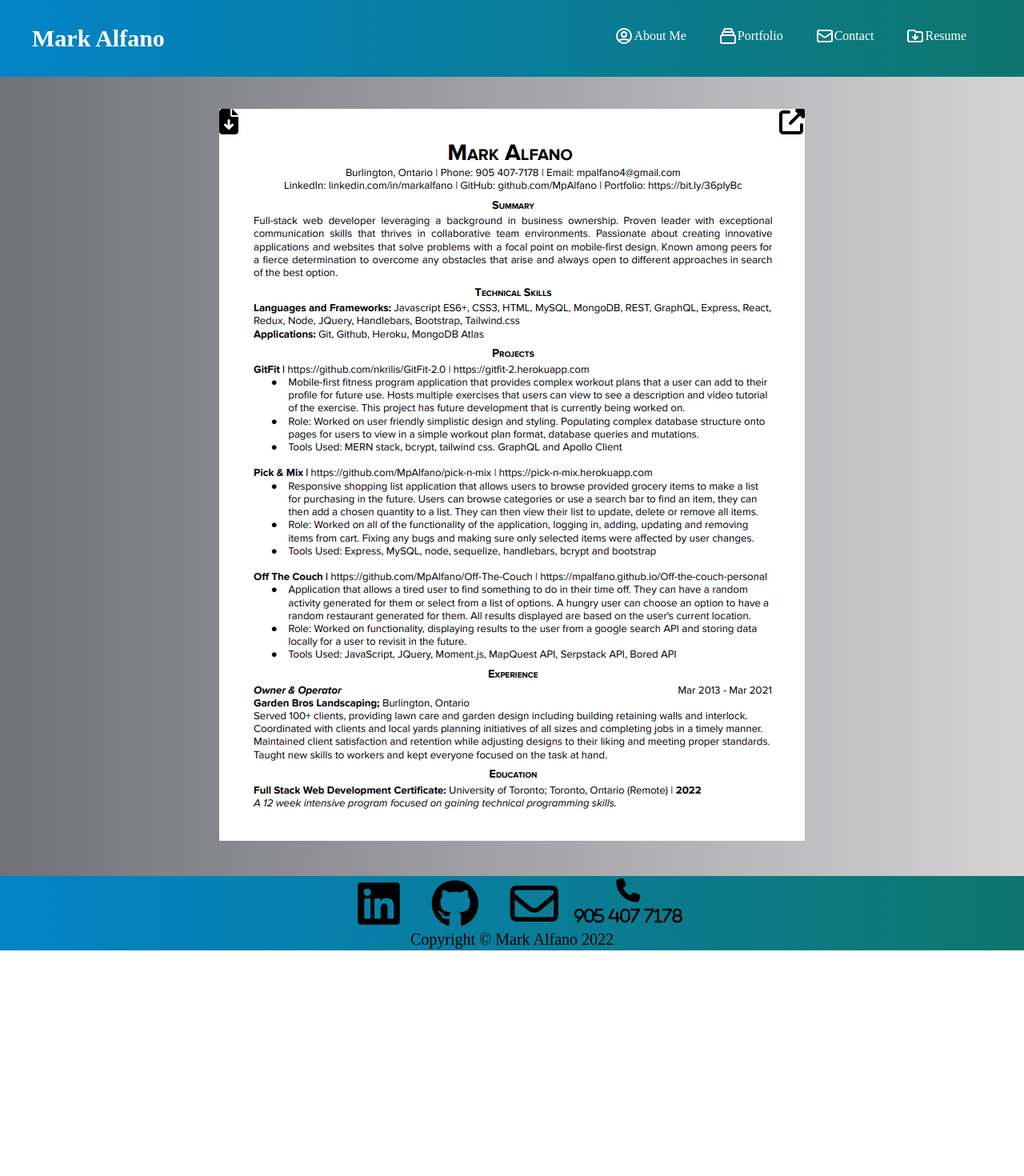
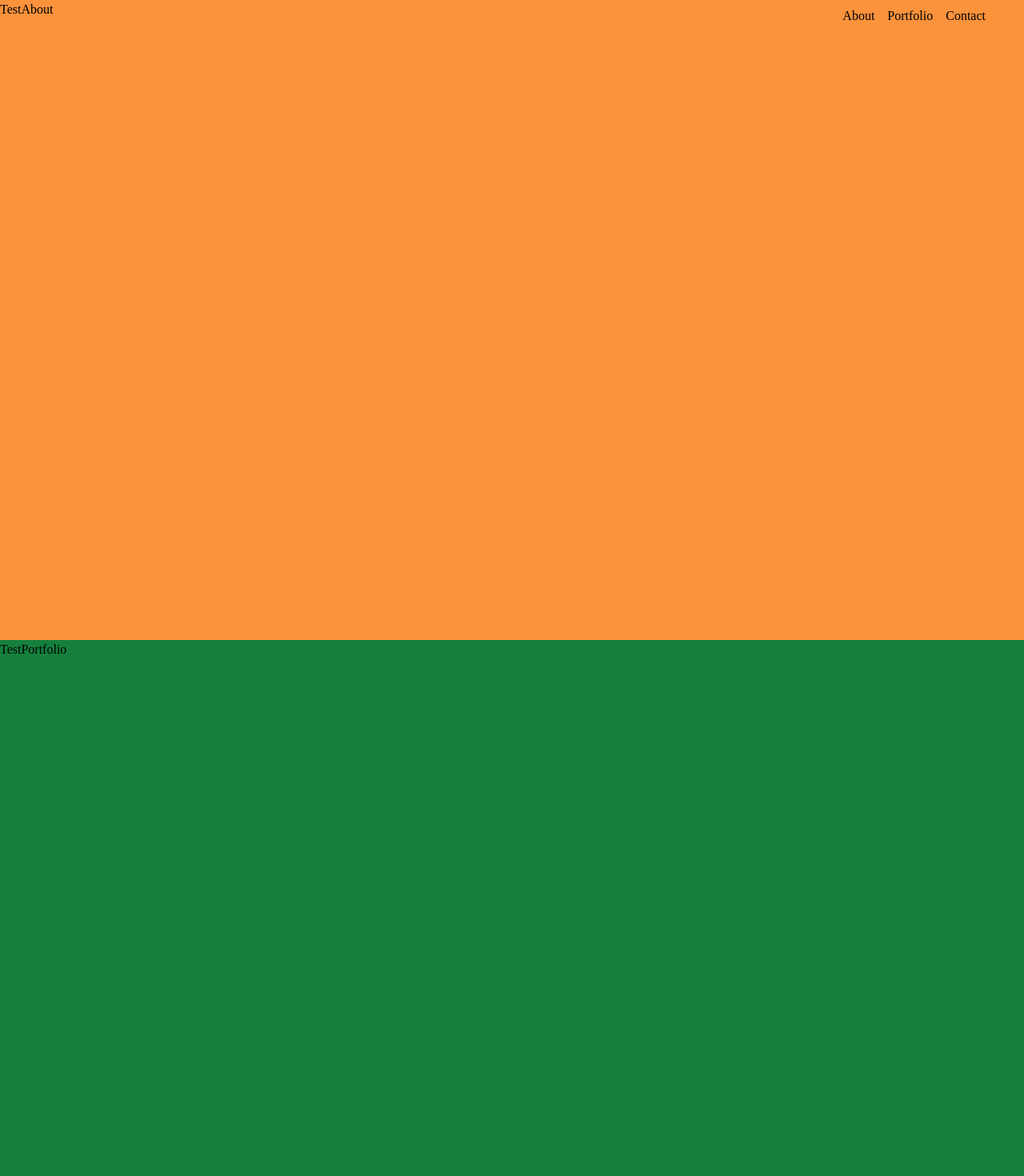
Before and after one commit to MpAlfano/React-Portfolio, a React (Create React App) app: page /Resume in a window 1280 px wide. Shown: the top 1470 px of the page at 80% size. Before the commit the page ends 1188 px from the top, so only its background shows below. Built offline with nearby package versions, Linux system fonts and the light colour scheme; a web font is replaced by a local one.

Commit message:
testing out adding scrolling to page

```diff
--- a/src/App.js
+++ b/src/App.js
@@ -7,6 +7,11 @@ import Footer from "./components/Footer";
 import Home from "./components/pages/Home";
 import Resume from "./components/pages/Resume";
 import Dropdown from "./components/Dropdown";
+
+import TestAbout from "./components/pages/TestAbout";
+import TestContact from "./components/pages/TestContact";
+import TestNav from "./components/pages/TestNav";
+import TestPortfolio from "./components/pages/TestPortfolio";
 
 const App = () => {
   const [isOpen, setIsOpen] = useState(false);
@@ -30,18 +35,24 @@ const App = () => {
   });
 
   return (
-    <BrowserRouter>
-      <Header toggle={toggle} />
-      <Dropdown isOpen={isOpen} toggle={toggle} />
-      <Routes>
-        <Route path="/React-Portfolio" element={<Home />} exact />
-        <Route path="/Contact" element={<Contact />} exact />
-        <Route path="/Portfolio" element={<Portfolio />} exact />
-        <Route path="/Resume" element={<Resume />} exact />
-        {/* <Route element={<ErrorPage />} Add in later maybe?*/}
-      </Routes>
-      <Footer />
-    </BrowserRouter>
+    // <BrowserRouter>
+    //   <Header toggle={toggle} />
+    //   <Dropdown isOpen={isOpen} toggle={toggle} />
+    //   <Routes>
+    //     <Route path="/React-Portfolio" element={<Home />} exact />
+    //     <Route path="/Contact" element={<Contact />} exact />
+    //     <Route path="/Portfolio" element={<Portfolio />} exact />
+    //     <Route path="/Resume" element={<Resume />} exact />
+    //     {/* <Route element={<ErrorPage />} Add in later maybe?*/}
+    //   </Routes>
+    //   <Footer />
+    // </BrowserRouter>
+    <main>
+      <TestNav />
+      <TestAbout />
+      <TestPortfolio />
+      <TestContact />
+    </main>
   );
 };
 export default App;
--- a/src/components/pages/Home.js
+++ b/src/components/pages/Home.js
@@ -3,7 +3,7 @@ import profPicture from "..//images/bio.jpg";
 
 export default function Home() {
   return (
-    <div>
+    <div className="">
       <h1 className="text-center font-bold text-xl lg:text-4xl text-black">
         About Me
       </h1>
@@ -11,9 +11,9 @@ export default function Home() {
         <div className="md:flex">
           <div className="flex-1 text-black text-center">
             <div className="lg:flex lg:items-center">
-              <div className="lg:flex-shrink-0">
+              <div className="flex justify-center lg:flex-shrink-0">
                 <img
-                  className="lg:w-96 rounded-full"
+                  className="w-72 lg:w-80 rounded-full p-2"
                   src={profPicture}
                   alt="GitFit"
                 />
@@ -28,17 +28,18 @@ export default function Home() {
                   as working on or completing a project. I have always been
                   intrigued by programming. With interests in how everything is
                   bulit and what other new apps could be made to improve our way
-                  of life. I really enjoy creating new things and thinking of
-                  new ways to complete tasks more efficiently. I look forward to
-                  my future and maybe one day I will be working with you.
+                  of life. I really enjoy creating applications and coming up
+                  with new ways to complete tasks more efficiently. I look
+                  forward to my future and maybe one day I will be working with
+                  you.
                 </p>
               </div>
               <br></br>
             </div>
-            <div className="">
+            <div className="px-2">
               <h1 className="text-3xl">My Skills:</h1>
               <br></br>
-              <div className="bg-teal-400 border-2 border-black rounded-2xl">
+              <div className="bg-teal-400 rounded-2xl">
                 <ul className="text-lg grid sm:grid-cols-auto md:grid-cols-3 lg:-grid-cols-3">
                   <li>Critical Thinking</li>
                   <li>Adaptability</li>
@@ -53,7 +54,7 @@ export default function Home() {
               </div>
               <br></br>
               <div className="grid sm:grid-cols-auto md:grid-cols-2 lg:-grid-cols-2 gap-6">
-                <div className="bg-teal-400 border-2 border-black rounded-2xl">
+                <div className="bg-teal-400 rounded-2xl">
                   <h1 className="text-lg font-bold">Languages & Tools:</h1>
                   <ul className="text-lg">
                     <li>JavaScript</li>
@@ -65,7 +66,7 @@ export default function Home() {
                   </ul>
                 </div>
 
-                <div className="bg-teal-400 border-2 border-black rounded-2xl">
+                <div className="bg-teal-400 rounded-2xl">
                   <h1 className="text-lg font-bold">Frameworks:</h1>
                   <ul className="text-lg">
                     <li>React</li>
--- /dev/null
+++ b/src/components/pages/TestAbout.js
@@ -0,0 +1,5 @@
+import React from "react";
+
+export default function TestAbout() {
+  return <div className="h-screen bg-orange-400">TestAbout</div>;
+}
--- /dev/null
+++ b/src/components/pages/TestContact.js
@@ -0,0 +1,5 @@
+import React from "react";
+
+export default function TestContact() {
+  return <div className="h-screen bg-blue-400">TestContact</div>;
+}
--- /dev/null
+++ b/src/components/pages/TestNav.js
@@ -0,0 +1,13 @@
+import React from "react";
+
+export default function TestNav() {
+  return (
+    <div className="fixed top-0 w-full inline">
+      <ul className="flex justify-end p-2 pr-10">
+        <li className="px-2">About</li>
+        <li className="px-2">Portfolio</li>
+        <li className="px-2">Contact</li>
+      </ul>
+    </div>
+  );
+}
--- /dev/null
+++ b/src/components/pages/TestPortfolio.js
@@ -0,0 +1,5 @@
+import React from "react";
+
+export default function TestPortfolio() {
+  return <div className="h-screen bg-green-700">TestPortfolio</div>;
+}
```
Also changed, not shown: 11 other files (tests, documents, lock files or other folders).
